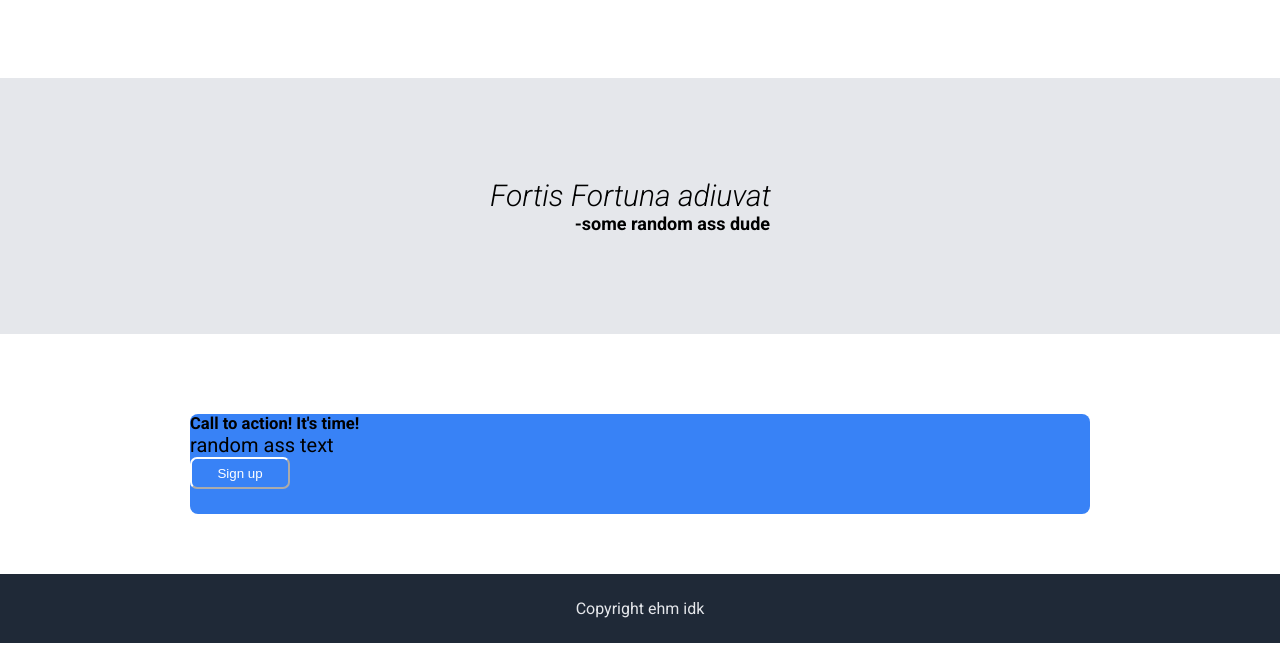
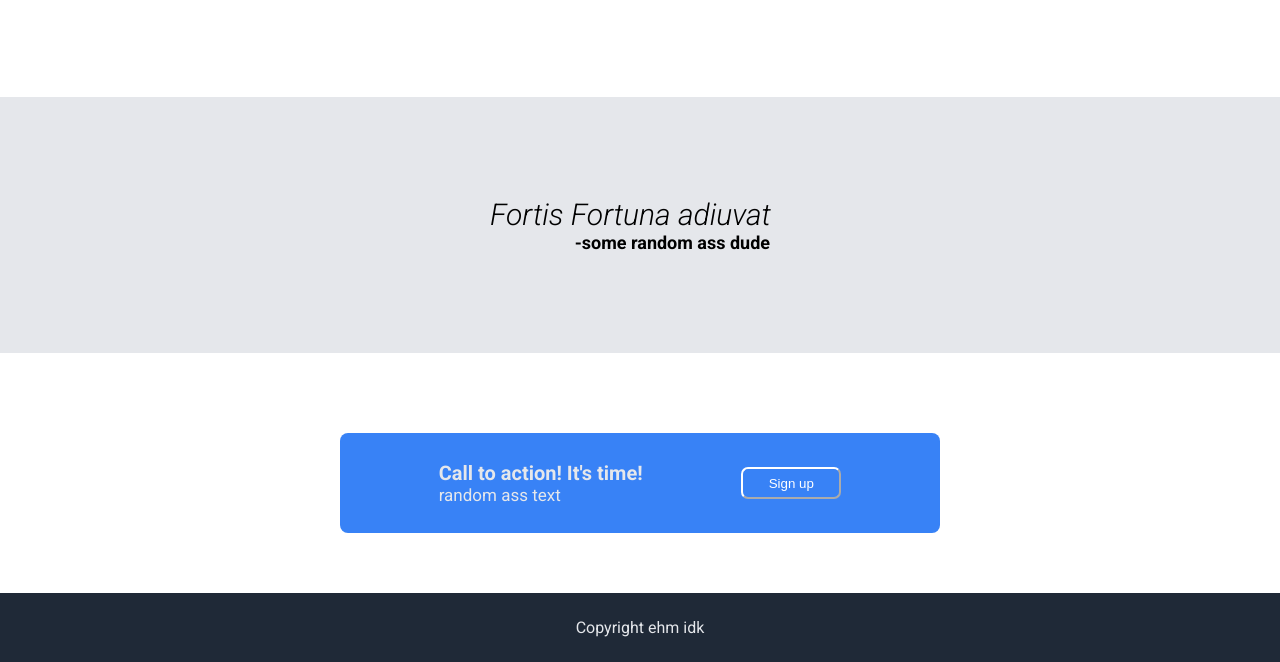
Before and after one commit to qrytech/landingpageTOP, a plain HTML site: page index.html in a window 1280 px wide. Shown: the part 952-1614 px from the top of the page. Drawn offline with Linux system fonts and the light colour scheme.

Commit message:
fix the callToAction section and structure the css file as well as add button functionality to the SignUp Button in the upper third

```diff
--- a/index.html
+++ b/index.html
@@ -24,7 +24,8 @@
                 <div class="textWrapperHero">
                     <h1>This website is awesome</h1>
                     <p>This werbiste has some subtext that goes here under the main title. I'ts a smaller font and the color is lower</p>
-                    <button class="signUpButton">Sign up</button>
+                    <br>
+                    <button class="signUpButton" onclick="window.location.reload();">Sign up</button>
                 </div>
                 <img src="images/python.png" alt="python logo">
 
@@ -52,9 +53,13 @@
 
             <div class="callToAction-Section">
                 <div class="callToAction">
-                    <p class="cTAtext"> <h5>Call to action! It's time!</h5>
-                    random ass text</p>
-                    <button class="signUpButton">Sign up</button>
+                    <div class="cTAtext">
+                        <h4>Call to action! It's time!</h4>
+                        <p class="">
+                        random ass text</p>
+                    </div>
+
+                    <button class="signUpButton" onclick="window.location.reload();">Sign up</button>
                 </div>
             </div>
         </div>
--- a/style.css
+++ b/style.css
@@ -20,9 +20,15 @@ body{
 }
 
 
+.notFooter{
+    display: flex;
+    flex-direction: column;
+    flex:1;
+
+}
 
 
-
+/*Upper third of the website*/
 
 
 .upperpart{
@@ -77,7 +83,7 @@ margin-left: 200px;
 
 
 
-
+/*middle part*/
 
 
 
@@ -113,6 +119,7 @@ align-items: center;
     width: 200px;
 }
 
+/*Quote section*/
 
 .quote{
     margin-top: 100px;
@@ -140,38 +147,54 @@ font-size: 30px;
     font-weight: bold;
 }
 
+
+
+
+/*lower third*/
+
+
+
+
 .callToAction-Section{
 display: flex;
 justify-content: center;
 
 }
 .callToAction{
+    display: flex;
+    flex-direction: row;
     align-items: center;
     margin-top: 80px;
-    width:900px;
+    width:600px;
     height: 100px;
     border-radius: 8px;
     background-color: #3882f6;
     margin-bottom: 60px;
     font-size: 20px;
-
-
+    justify-content: space-evenly;
 }
 
-.signUpButton{
-    padding: 6.5px;
-    width: 100px;
-    background-color: #3882f6;
-    border-radius: 7px;
-    border-width: 0px;
-    color: white;
+.cTAtext p{
+    font-size: 17px;
 }
+
+.cTAtext{
+    color:#E5E7Eb;
+}
+
 
 .callToAction .signUpButton{
     border-color: white;
     border-width: 2px;
 
 }
+
+
+
+
+
+/*Footer*/
+
 
 
 footer{
@@ -183,12 +206,20 @@ footer{
     color:#E5E7Eb;
 }
 
-.notFooter{
-    display: flex;
-    flex-direction: column;
-    flex:1;
 
+
+/*Button and Link styling*/
+
+.signUpButton{
+    padding: 6.5px;
+    width: 100px;
+    background-color: #3882f6;
+    border-radius: 7px;
+    border-width: 0px;
+    color: white;
 }
+
+
 
 a:link{
     color: #E5E7Eb;
```
